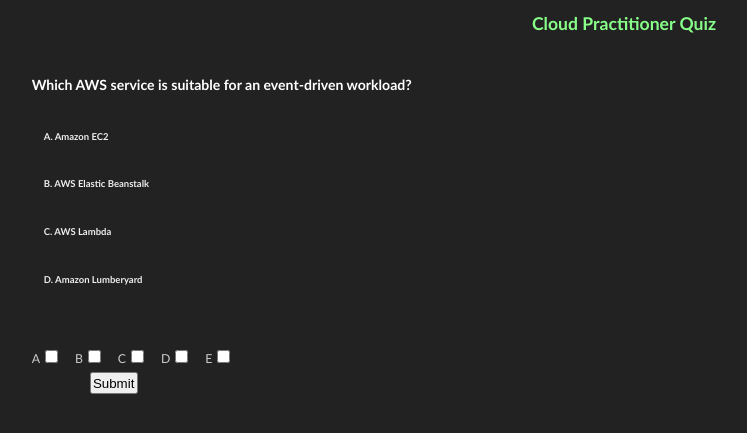
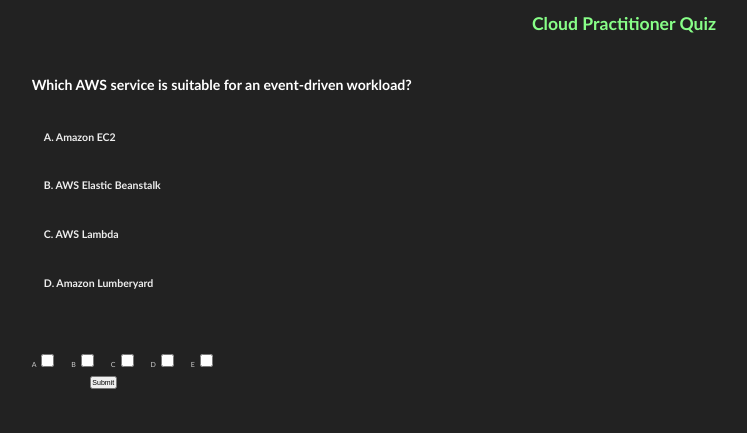
Before and after one commit to peqltta/quiztest, a Flask app: page / in a window 1280 px wide. Shown: the top 433 px of the page, without its empty margins (16-763 px from the left). Run offline with Flask 2, Linux system fonts and the light colour scheme.

Commit message:
asdfasdf

```diff
--- a/static/styles.css
+++ b/static/styles.css
@@ -115,7 +115,7 @@
 
                 label,
                 p {
-                    font-size: 0.7em;
+                    font-size: 0.4em;
                     margin: 1%;
                     color: #CCC;
                 }
@@ -129,7 +129,6 @@
                 }
 
                 li {
-                    font-size: 0.9em;
                     color: #eee;
                     margin: 1%;
                     list-style: none;
@@ -151,6 +150,7 @@
                     margin-top: 5px;
                     margin-left: 4rem;
                     padding: 0.1em;
+                    font-size: 0.4em
                 }
 
                 footer p {
```
